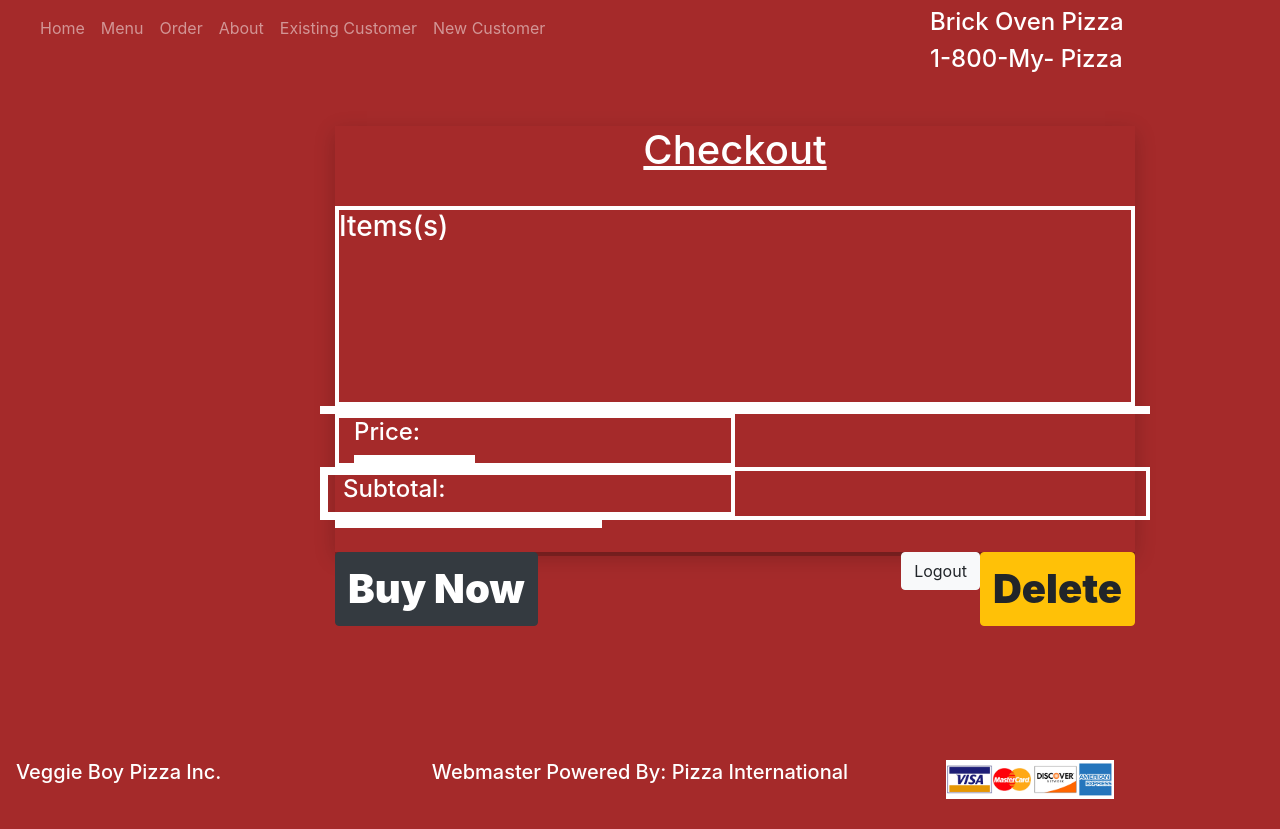
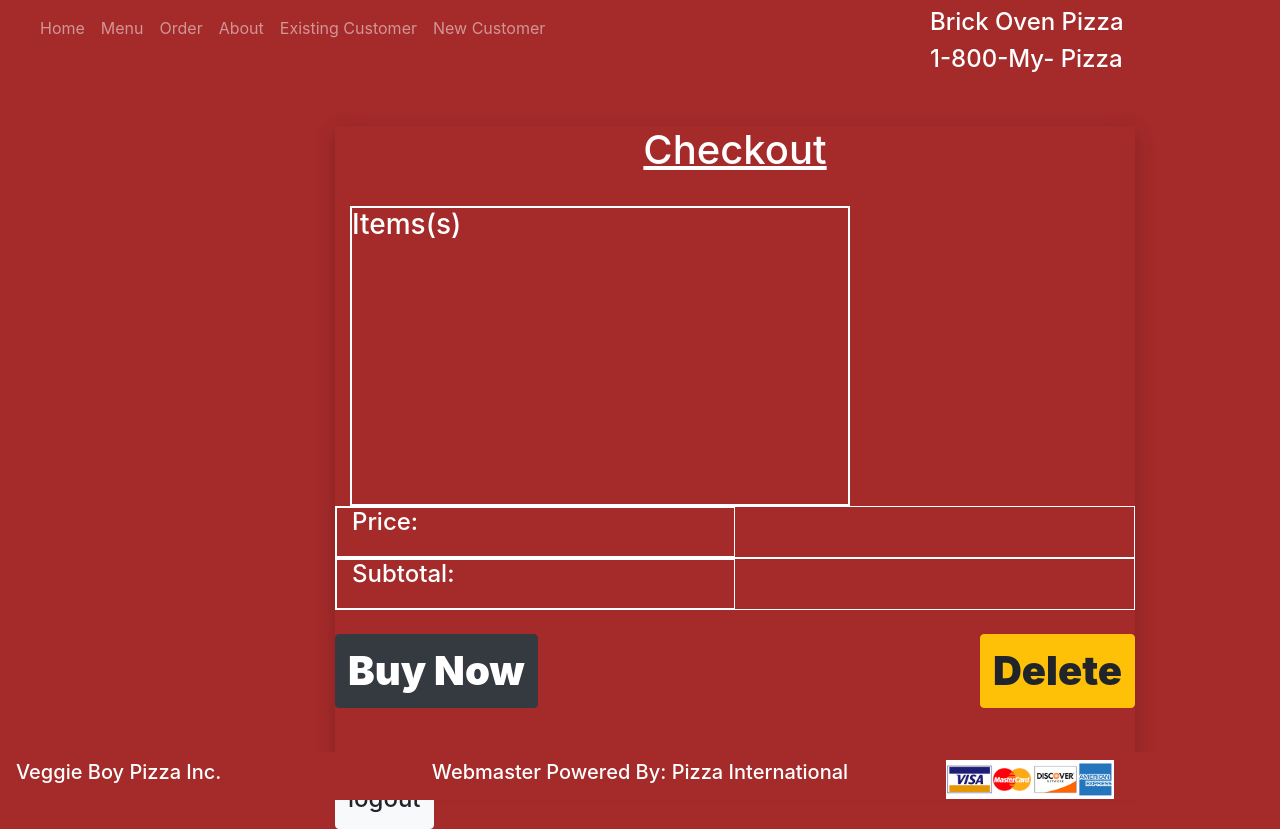
Before and after one commit to dahgeni/Veggie-Boy-Pizza, a React (Create React App) app: page /cart in a window 1280 px wide. Before the commit the page ends 800 px from the top, so only its background shows below. Built offline with nearby package versions, Linux system fonts and the light colour scheme.

Commit message:
checkout cart layout completed

```diff
--- a/src/components/Cart/Cart.js
+++ b/src/components/Cart/Cart.js
@@ -15,20 +15,19 @@ import './cart.css';
 
 
       <br/>
+        <div className="container-fluid">
         <div className="white-font">
-        <div className="row-4 p-row">
+        <div className="row-8 p-row">
 
         <h3>Items(s)</h3>
         </div>
         </div>
       <div className="row my-row">
-      </div>
-      <div className="col-6 my-col">
+       <div className="col-6 my-col">
               <h4>Price:</h4>
+           </div>
 
 
-          <div className="col-4 my-col">
-          </div>
          </div>
 
        <div className="row my-row">
@@ -36,23 +35,29 @@ import './cart.css';
           <h4>Subtotal:</h4>
           </div>
       </div>
-         <div className="col-4 my-col">
+       </div>
+         </div>
+
+      <br />
+
+
+      <button type="button"className="btn btn-warning big-font"> Delete</button>
+      <button type="button"className="btn btn-dark big-font float-left"> Buy Now</button>
+      <br />
+      <br />
+      <br />
+      <br />
+      <br />
+      <br />
+
+      <button type="button"className="btn btn-light float-left"> <h4>logout</h4></button>
+
+
       </div>
       </div>
 
 
 
-      <br />
-
-
-
-      <button type="button"className="btn btn-warning big-font"> Delete</button>
-      <button type="button"className="btn btn-dark big-font float-left"> Buy Now</button>
-
-      <button type="button" className="btn btn-light  align-right" >Logout</button>
-
-      </div>
-      </div>
 
 
 
--- a/src/components/Cart/cart.css
+++ b/src/components/Cart/cart.css
@@ -13,10 +13,11 @@
     color: white;
  }
  .my-row {
-  border: 4px solid;
+  border: 1px solid;
  }
  .my-col {
-    border: 4px solid;
+    border: 1px solid;
+    height: 50px;
  }
  #center {
     display: block;
@@ -36,6 +37,7 @@
   }
 
   .p-row {
-    border: 4px solid;
-   height: 200px;
+    border: 2px solid;
+   height: 300px;
+   width: 500px;
 }
```
